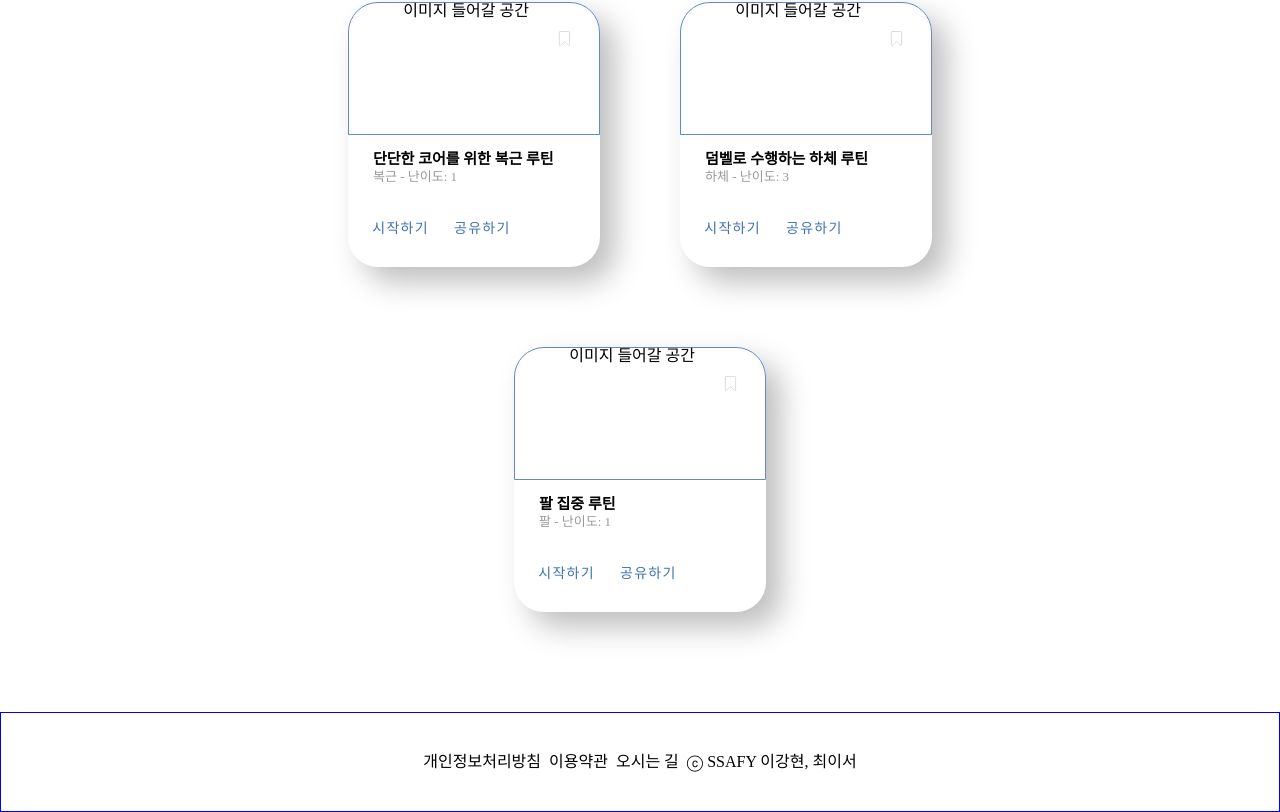
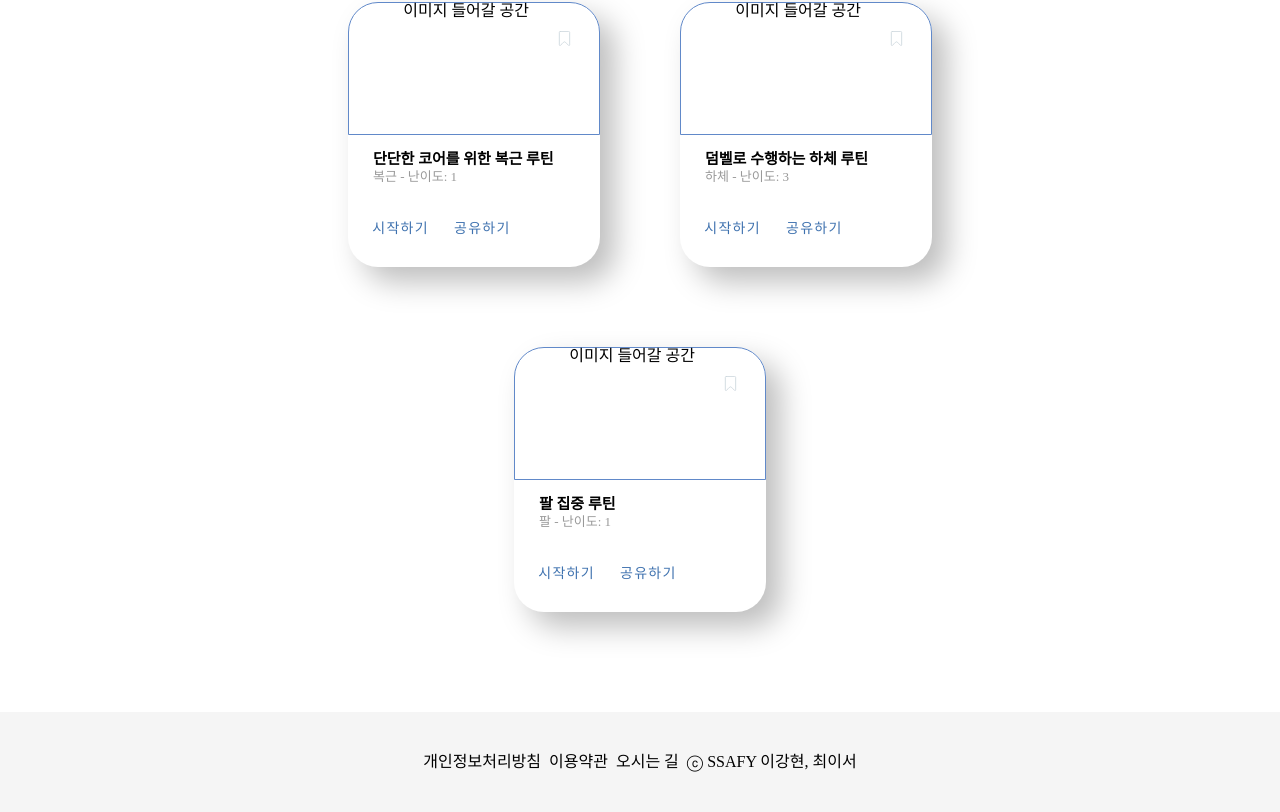
Before and after one commit to chtoqur/FitMate, a Vue app in the folder fitmate-vue/: page /routine in a window 1280 px wide. Shown: the part 1593-2405 px from the top of the page. Built offline with nearby package versions, Linux system fonts and the light colour scheme; the HTML template or start-up script is replaced by a standard one; a web font is replaced by a local one.

Commit message:
푸터 하단 고정

```diff
--- a/fitmate-vue/src/App.vue
+++ b/fitmate-vue/src/App.vue
@@ -1,8 +1,8 @@
 <template>
-  <div>
-    <TheHeaderNav class="header-nav, section"/>
-    <RouterView class="router-view" />
-    <TheFooter />
+  <div class="app-container">
+    <TheHeaderNav class="header-nav"/>
+    <RouterView class="router-view"/>
+    <TheFooter class="footer-section"/>
   </div>
 </template>
 
@@ -17,7 +17,21 @@ import TheFooter from "@/components/common/TheFooter.vue";
     display: none;
 }
 
+.app-container {
+  display: flex;
+  flex-direction: column;
+  min-height: 100vh;
+}
+
 .header-nav {
   height: 100px;
 }
+
+.router-view {
+  flex: 1;
+}
+
+.footer-section {
+  height: 100px;
+}
 </style>
--- a/fitmate-vue/src/components/common/TheFooter.vue
+++ b/fitmate-vue/src/components/common/TheFooter.vue
@@ -21,7 +21,7 @@
   gap: 0.5em;
   margin-top: 100px;
 
-  border: 1px solid blue
+  background-color: rgb(245, 245, 245);
 }
 
 a {
```
